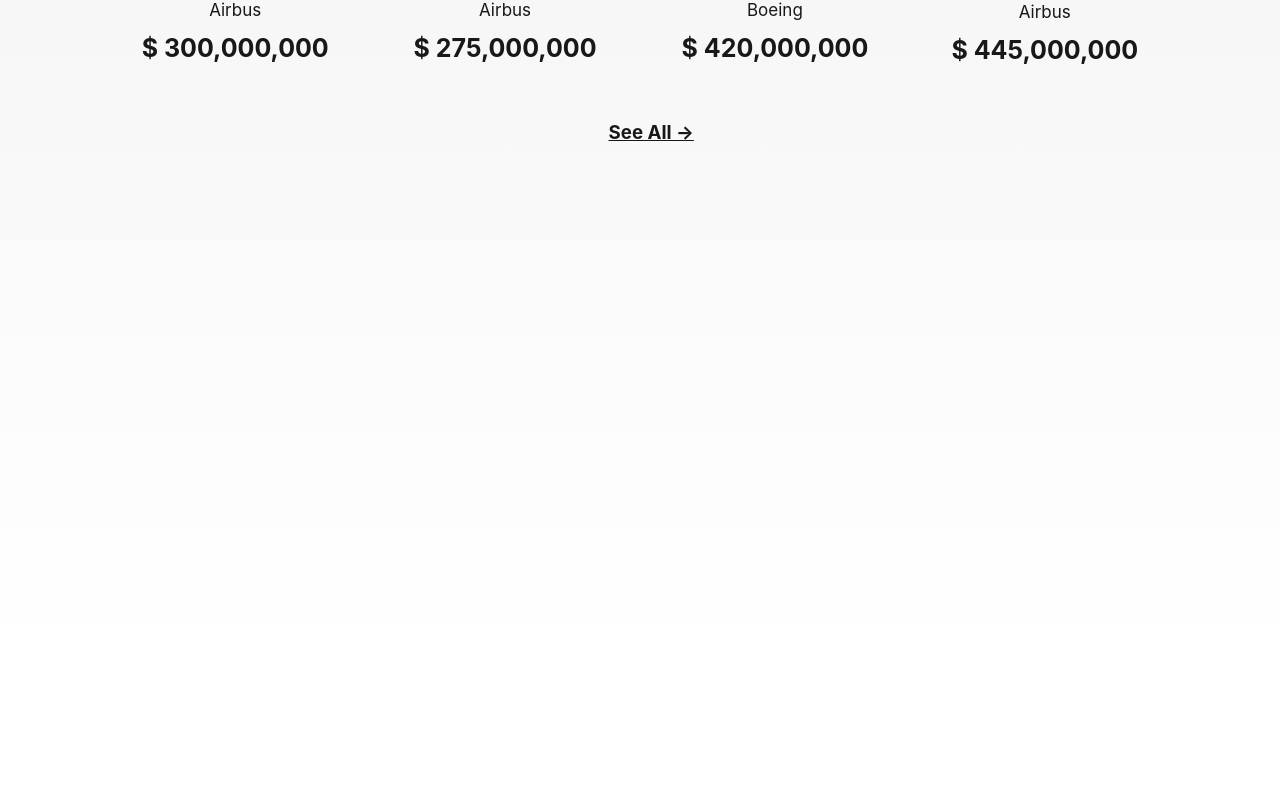
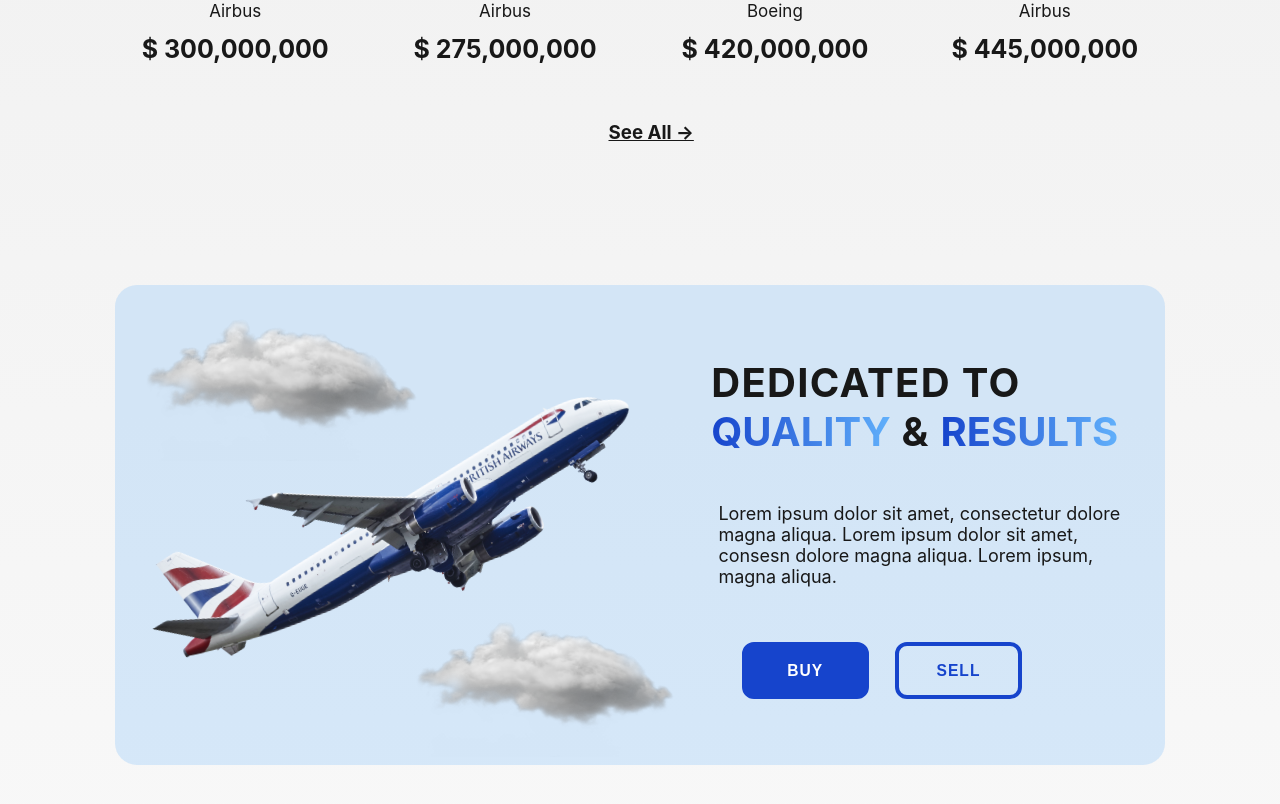
Before and after one commit to KrisKiselkov/Airplane-Shop, a React (Create React App) app: page / in a window 1280 px wide. Shown: the part 1604-2408 px from the top of the page. Before the commit the page ends 2248 px from the top, so only its background shows below. Built offline with nearby package versions, Linux system fonts and the light colour scheme.

Commit message:
Best Sell Base Look

```diff
--- a/src/App.css
+++ b/src/App.css
@@ -1,3 +1,7 @@
+html {
+  scroll-behavior: smooth;
+}
+
 body {
   margin: 0;
   height: 1000px;
@@ -16,7 +20,7 @@
 }
 
 header.sticky {
-  background-color: #eeeeee;
+  background-color: #cee7ff;
 }
 
 #logo {
@@ -55,7 +59,7 @@
 }
 
 #nav-list a:hover {
-  color: #3d3d3dc2;
+  color: #1644cc;
 }
 
 #landing-hero {
@@ -86,7 +90,7 @@
   top: 7.5em;
   left: 6em;
   width: 25em;
-  background-color: #e9e9e9;
+  background-color: #61b0fb3a;
   border-radius: 12px;
 }
 
@@ -184,7 +188,7 @@
 
 /* MAIN */
 main {
-  height: 1300px;
+  height: 2600px;
   background: linear-gradient(to bottom, #eeeeee,
   #fff);
   box-shadow: 0px -10px 10px 0px #eeeeee;
@@ -192,7 +196,7 @@
 
 #main-h1 {
   position: relative;
-  top: 1.2em;
+  top: 1.5em;
   text-align: center;
   text-transform: uppercase;
   letter-spacing: 1.5px;
@@ -215,7 +219,8 @@
 }
 
 .plane-img {
-  width: 100%;
+  width: 15em;
+  height: 9.85em;
   background-color: #61b0fb3a;
   border-radius: 12px;
 }
@@ -260,3 +265,124 @@
   text-decoration: none;
   cursor: pointer;
 }
+
+
+/* DESCRIPTION */
+#description {
+  display: flex;
+  position: relative;
+  top: 15em;
+  width: 82%;
+  height: 480px;
+  background-color: #61b0fb3a;
+  margin: 0 auto;
+  border-radius: 22px;
+}
+
+#plane-2 {
+  width: 35em;
+  height: 21em;
+  position: relative;
+  top: 4.8em;
+  rotate: -12deg;
+}
+
+#para-desc {
+  width: 50%;
+}
+
+#para-desc-h1 {
+  position: relative;
+  top: 1em;
+  left: .9em;
+  font-size: 40px;
+  letter-spacing: 1.3px;
+}
+
+.qa-res {
+  text-transform: uppercase;
+  background: linear-gradient(to right, #1644cc, #61b0fb);
+  -webkit-text-fill-color: transparent;
+  -webkit-background-clip: text;
+  letter-spacing: normal;
+}
+
+#para-desc-p {
+  position: relative;
+  top: 3em;
+  left: 2.4em;
+  font-size: 18px;
+  width: 24em;
+}
+
+#para-desc button {
+  position: relative;
+  top: 6.8em;
+  left: 5em;
+  width: 9.5em;
+  height: 4.3em;
+  text-transform: uppercase;
+  letter-spacing: 1px;
+  font-weight: 600;
+  border: 4px solid #1644cc;
+  border-radius: 12px;
+  cursor: pointer;
+}
+
+#primary-btn {
+  color: #fff;
+  background-color: #1644cc;
+  transition: all .2s ease-out;
+}
+
+#secondary-btn {
+  margin-left: 2em;
+  color: #1644cc;
+  background-color: transparent;
+  transition: all .2s ease-out;
+}
+
+#cloud-1 {
+  position: absolute;
+  height: 11em;
+  width: 20em;
+}
+
+#cloud-2 {
+  position: absolute;
+  top: 19em;
+  left: 17em;
+  height: 10.5em;
+  width: 19em;
+}
+
+
+/* TOP SELLERS */
+#best-sell {
+  position: relative;
+  top: 23em;
+  background-color: #eeeeee;
+  width: 100%;
+  height: 31.2em;
+  box-shadow: 0px -10px 10px 0px #eeeeee;
+}
+
+#best-h1 {
+  position: relative;
+  top: 1.5em;
+  font-size: 35px;
+  letter-spacing: .7px;
+  text-transform: uppercase;
+  text-align: center;
+}
+
+#best-planes {
+  display: flex;
+  gap: 35px;
+  position: relative;
+  top: 4.5em;
+  overflow-y: hidden;
+  overflow-x: auto;
+  width: 80%;
+  margin: 0 auto;
+}
--- a/src/App.js
+++ b/src/App.js
@@ -2,6 +2,7 @@
 import { Nav } from './content/Nav';
 import { Home } from './content/Home';
 import { Planes } from './content/Planes';
+import { DescriptionHero } from './content/Description-Hero';
 import './App.css';
 
 
@@ -13,7 +14,11 @@
 
       <Home />
 
-      <Planes />
+      <main>
+        <Planes />
+
+        <DescriptionHero />
+      </main>
     </>
   );
 }
--- a/src/content/Description-Hero.js
+++ b/src/content/Description-Hero.js
@@ -0,0 +1,101 @@
+import plane from './images/plane-2.png';
+import cloud from './images/clouds.png'
+
+export function DescriptionHero() {
+    const bestPlanes = [
+        {
+            image: plane,
+            type: 'B737-800',
+            brand: 'Boeing',
+            price: '$ 120,000,000',
+            alt: 'B737'
+        },
+        {
+            image: plane,
+            type: 'A320-300',
+            brand: 'Airbus',
+            price: '$ 135,000,000',
+            alt: 'A320'
+        },
+        {
+            image: plane,
+            type: 'B747-800',
+            brand: 'Boeing',
+            price: '$ 420,000,000',
+            alt: 'B747'
+        },
+        {
+            image: require('./images/plane.jpg') ,
+            type: 'A380-800',
+            brand: 'Airbus',
+            price: '$ 445,000,000',
+            alt: 'A380'
+        },
+        {
+            image: plane,
+            type: 'B747-800',
+            brand: 'Boeing',
+            price: '$ 420,000,000',
+            alt: 'B747'
+        },
+      ];
+
+    const mouseOverBtn = () => {
+        const prmBtn = document.getElementById('primary-btn');
+        const scdBtn = document.getElementById('secondary-btn');
+
+        const mouseOver = () => {
+            prmBtn.style.backgroundColor='transparent';
+            prmBtn.style.color='#1644cc';
+
+            scdBtn.style.backgroundColor='#1644cc';
+            scdBtn.style.color='#fff';
+        };
+
+        const mouseOut = () => {
+            prmBtn.style.backgroundColor='#1644cc';
+            prmBtn.style.color='#fff';
+
+            scdBtn.style.backgroundColor='transparent';
+            scdBtn.style.color='#1644cc';
+        }
+
+        prmBtn.addEventListener('mouseover', mouseOver);
+        prmBtn.addEventListener('mouseout', mouseOut);
+    };
+
+    return (
+        <>
+            <section id="description">
+                <img src={plane} alt='plane' id='plane-2'></img>
+                <img src={cloud} alt='cloud' id='cloud-1'></img>
+                <img src={cloud} alt='cloud' id='cloud-2'></img>
+
+                <div id='para-desc'>
+                    <h1 id='para-desc-h1'>DEDICATED TO<br></br><span className='qa-res'>Quality</span> & <span className='qa-res'>Results</span></h1>
+                    <p id='para-desc-p'>Lorem ipsum dolor sit amet, consectetur dolore magna aliqua. Lorem ipsum dolor sit amet, consesn dolore magna aliqua. Lorem ipsum, magna aliqua.</p>
+
+                    <button id='primary-btn' onMouseOver={mouseOverBtn}><h3>Buy</h3></button>
+
+                    <button id='secondary-btn'><h3>Sell</h3></button>
+                </div>
+            </section>
+
+            <section id='best-sell'>
+                <h1 id='best-h1'>Best Sellers</h1>
+                <div id='best-planes'>
+                    {bestPlanes.map((plane) => (
+                        <div className='plane-card'>
+                            <img src={plane.image} className='plane-img' alt={plane.alt}></img>
+                            <div className='plane-desc'>
+                                <h3 className='plane-type'>{plane.type}</h3>
+                                <p className='plane-brand'>{plane.brand}</p>
+                                <h4 className='plane-price'>{plane.price}</h4>
+                            </div>
+                        </div>
+                    ))}
+                </div>
+            </section>
+        </>
+    )
+}
--- a/src/content/Planes.js
+++ b/src/content/Planes.js
@@ -7,59 +7,67 @@
             image: plane,
             type: 'B737-800',
             brand: 'Boeing',
-            price: '$ 120,000,000'
+            price: '$ 120,000,000',
+            alt: 'B737'
         },
         {
             image: plane,
             type: 'A320-300',
             brand: 'Airbus',
-            price: '$ 135,000,000'
+            price: '$ 135,000,000',
+            alt: 'A320'
         },
         {
             image: plane,
             type: 'B737-8200',
             brand: 'Boeing',
-            price: '$ 155,000,000'
+            price: '$ 155,000,000',
+            alt: 'B38M'
         },
         {
             image: plane,
             type: 'B787-9',
             brand: 'Boeing',
-            price: '$ 240,000,000'
+            price: '$ 240,000,000',
+            alt: 'B787'
         },
         {
             image: plane,
             type: 'A330-900',
             brand: 'Airbus',
-            price: '$ 300,000,000'
+            price: '$ 300,000,000',
+            alt: 'A330'
         },
         {
             image: plane,
             type: 'A340-600',
             brand: 'Airbus',
-            price: '$ 275,000,000'
+            price: '$ 275,000,000',
+            alt: 'A340'
         },
         {
             image: plane,
             type: 'B747-800',
             brand: 'Boeing',
-            price: '$ 420,000,000'
+            price: '$ 420,000,000',
+            alt: 'B747'
         },
         {
             image: require('./images/plane.jpg') ,
             type: 'A380-800',
             brand: 'Airbus',
-            price: '$ 445,000,000'
+            price: '$ 445,000,000',
+            alt: 'A380'
         }
-      ]
+      ];
 
     return (
-        <main>
+        <>
             <h1 id="main-h1">Plane Collection</h1>
             <section id='collection'>
                 {planesObject.map((plane) => (
                         <div className='plane-card'>
-                            <img src={plane.image} className='plane-img'></img>
+                            <img src={plane.image} className='plane-img' alt={plane.alt}></img>
                             <div className='plane-desc'>
                                 <h3 className='plane-type'>{plane.type}</h3>
                                 <p className='plane-brand'>{plane.brand}</p>
@@ -71,6 +79,6 @@
 
                 <h3 id='all-h3'>See All -></h3>
             </section>
-        </main>
+        </>
     )
 }
```
Also changed, not shown: src/content/images/clouds.png (added), src/content/images/plane-2.png (added).
